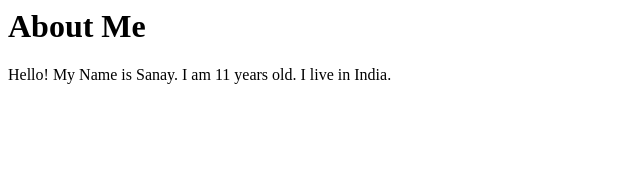
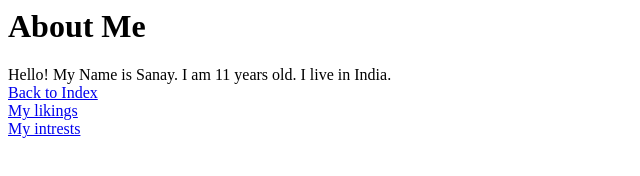
Before and after one commit to sansri908/project0, a plain HTML site: page page1.html in a window 1280 px wide. Shown: the whole page, without its empty margins (0-640 px from the left). Drawn offline with Linux system fonts and the light colour scheme.

Commit message:
made more edits

```diff
--- a/code.scss
+++ b/code.scss
@@ -11,3 +11,11 @@ div {
     background-color: lightblue;
   }
 }
+a {
+  color: $othercolor;
+  font-size: 25px;
+}
+a:hover {
+  color: blue;
+  font-size: 30px;
+}
--- a/page1.html
+++ b/page1.html
@@ -7,5 +7,9 @@
     <h1>About Me</h1>
     <div>
       Hello! My Name is Sanay. I am 11 years old. I live in India.
+      <div>
+    <a href=index.html>Back to Index</a><br>
+    <a href=page2.html>My likings</a><br>
+    <a href=page3.html>My intrests</a><br>
   </body>
 </html>
```
